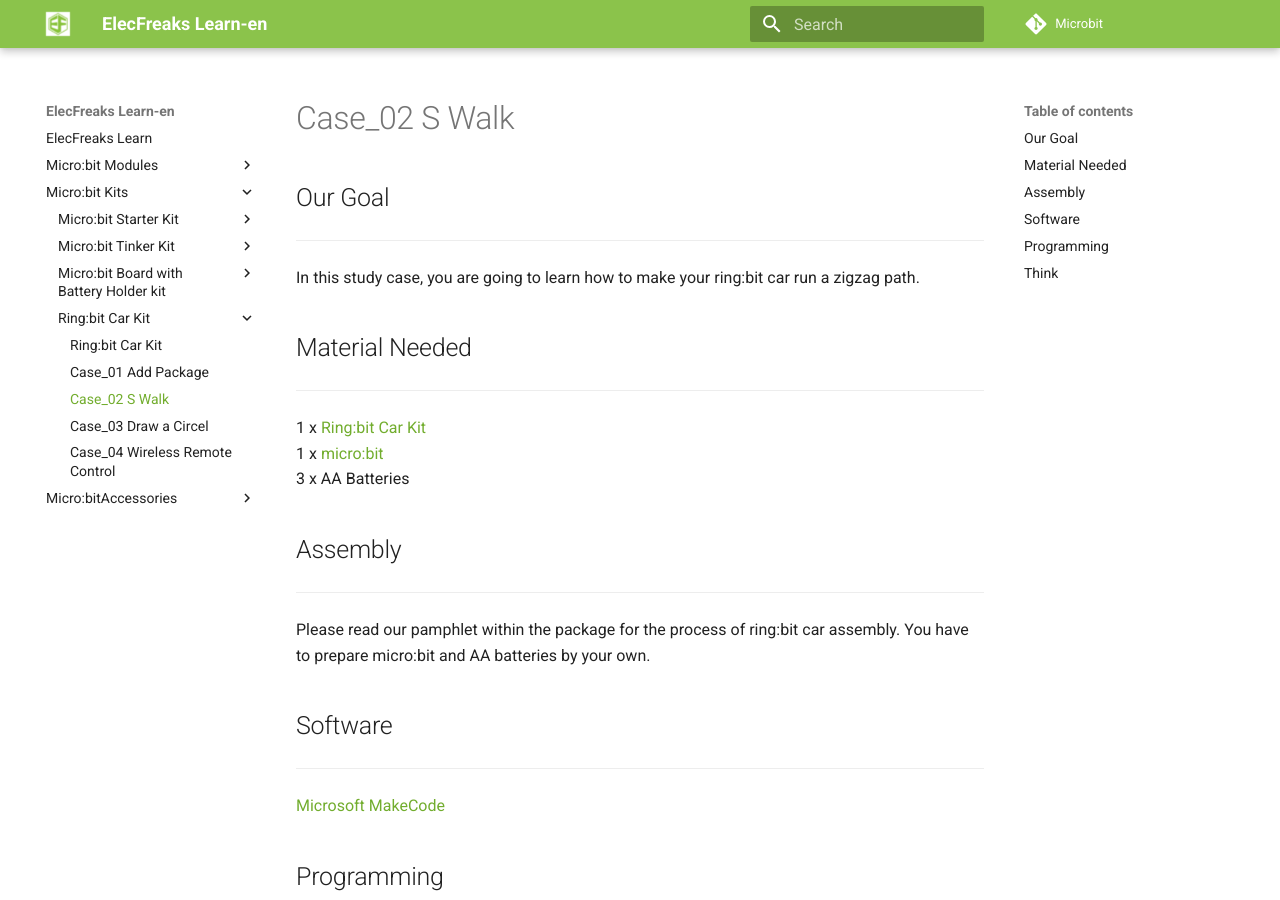
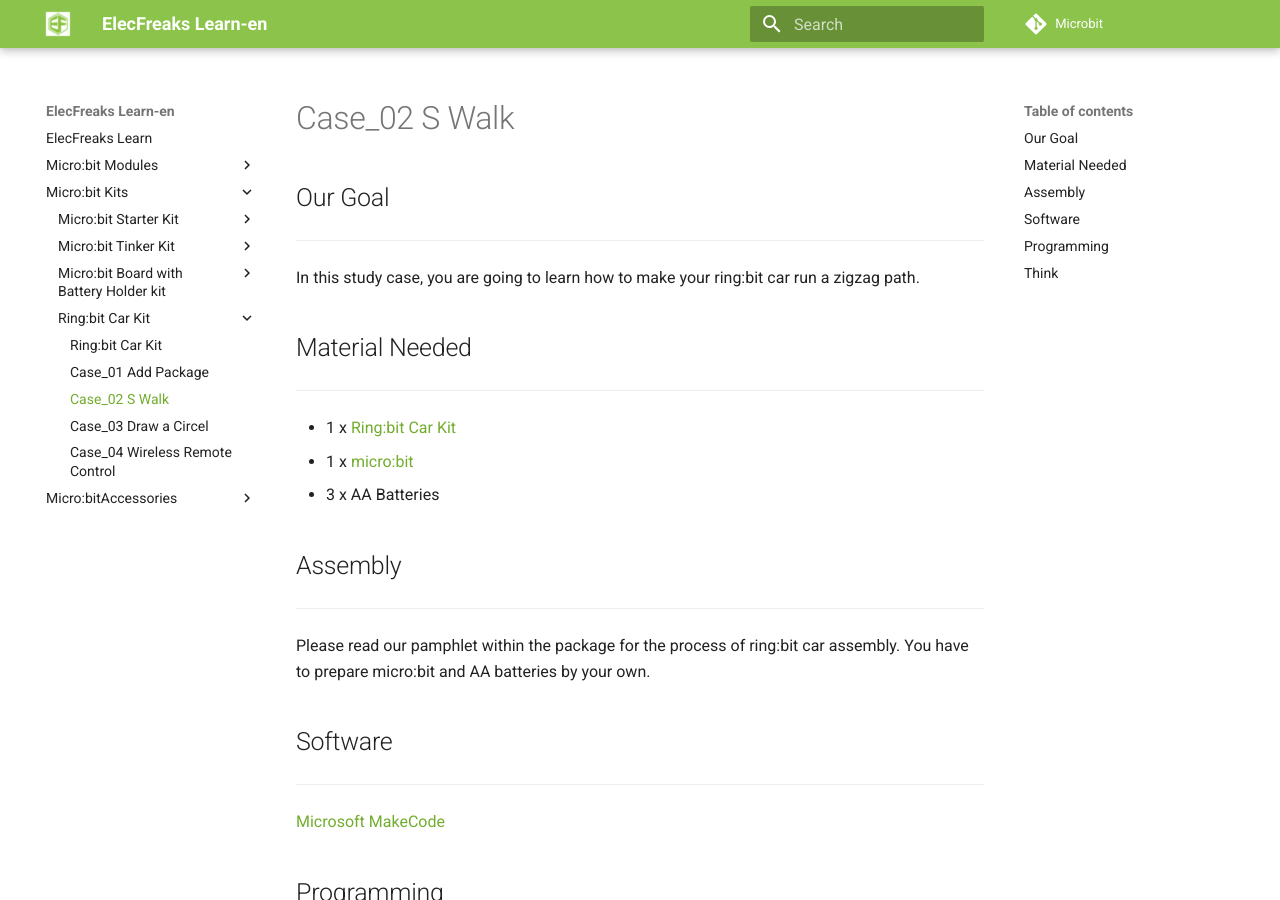
Before and after one commit to lvsongsongsong/learn-en, an MkDocs documentation site: the page built from docs/Ring_bit_Car_Kit_Case_02_S_Walk.md, in a window 1280 px wide and 900 px high. Built offline with MkDocs 1.6.1 and Material for MkDocs 9.7.7, drawn with Linux system fonts in a browser that asks for light colours; comment, search, counter and statistics services are not loaded; old or Windows-style settings are respelled for this version of MkDocs.

```diff
--- a/docs/Ring_bit_Car_Kit_Case_02_S_Walk.md
+++ b/docs/Ring_bit_Car_Kit_Case_02_S_Walk.md
@@ -5,9 +5,9 @@ In this study case, you are going to learn how to make your ring:bit car run a z
 
 ## Material Needed
 ---
-1 x [Ring:bit Car Kit](http://www.elecfreaks.com/estore/ring-bit-car-mirco-bit-educational-smart-robot-kit-for-kids.html)
-1 x [micro:bit](http://www.elecfreaks.com/estore/bbc-micro-bit-board-for-coding-programming.html)
-3 x AA Batteries
+- 1 x [Ring:bit Car Kit](http://www.elecfreaks.com/estore/ring-bit-car-mirco-bit-educational-smart-robot-kit-for-kids.html)
+- 1 x [micro:bit](http://www.elecfreaks.com/estore/bbc-micro-bit-board-for-coding-programming.html)
+- 3 x AA Batteries
 
 ## Assembly
 ---
```
